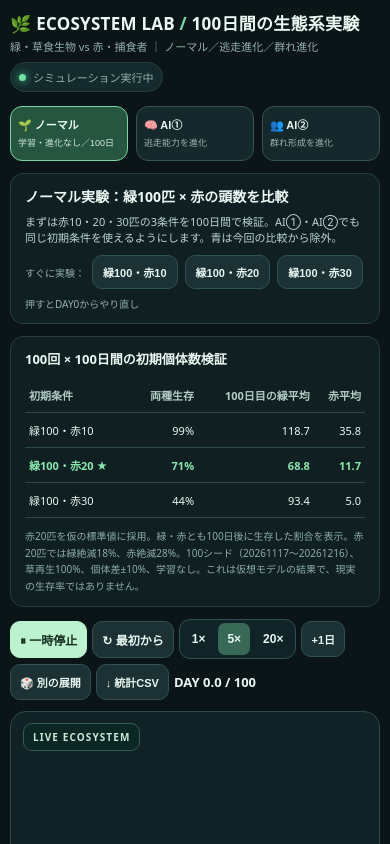
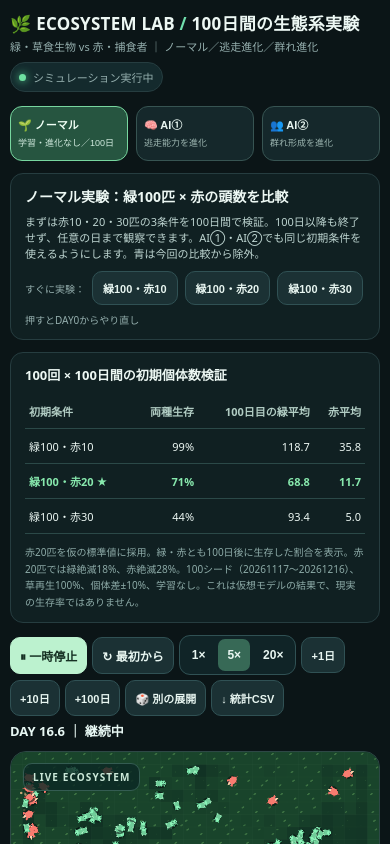
Before and after one commit to izu48625/ecosystem-lab, a plain HTML site: page index.html in a window 390 px wide. Shown: the top 844 px of the page. Drawn offline with Linux system fonts and the light colour scheme; animation ran at ten frames a second.

Commit message:
Show ongoing days and +10/+100-day controls on normal experiment

```diff
--- a/index.html
+++ b/index.html
@@ -34,7 +34,7 @@
 <section id="view-normal" class="tabview" role="tabpanel" aria-labelledby="tabButtonNormal">
 <div class="pane balanceIntro">
   <h2>ノーマル実験：緑100匹 × 赤の頭数を比較</h2>
-  <div class="tiny">まずは赤10・20・30匹の3条件を100日間で検証。AI①・AI②でも同じ初期条件を使えるようにします。青は今回の比較から除外。</div>
+  <div class="tiny">まずは赤10・20・30匹の3条件を100日間で検証。100日以降も終了せず、任意の日まで観察できます。AI①・AI②でも同じ初期条件を使えるようにします。青は今回の比較から除外。</div>
   <div class="presets"><span class="muted">すぐに実験：</span><button type="button" class="small" id="preset10">緑100・赤10</button><button type="button" class="small" id="preset20">緑100・赤20</button><button type="button" class="small" id="preset30">緑100・赤30</button><span class="muted">押すとDAY0からやり直し</span></div>
 </div>
 <div class="pane balanceIntro" id="balanceStudy" aria-label="初期個体数の検証結果">
@@ -46,7 +46,7 @@
  </tbody></table>
  <div class="mutebot">赤20匹を仮の標準値に採用。緑・赤とも100日後に生存した割合を表示。赤20匹では緑絶滅18%、赤絶滅28%。100シード（20261117〜20261216）、草再生100%、個体差±10%、学習なし。これは仮想モデルの結果で、現実の生存率ではありません。</div>
 </div>
-<div class="tool"><button class="primary" id="toggle">⏸ 一時停止</button><button id="reset">↻ 最初から</button><div class="speedset" id="speeds"><button data-s="1">1×</button><button data-s="5" class="active">5×</button><button data-s="20">20×</button></div><button id="single" class="small">+1日</button><button id="newseed" class="small">🎲 別の展開</button><button id="csv" class="small">↓ 統計CSV</button><span class="daylabel" id="day">DAY 0.0 / 100</span></div>
+<div class="tool"><button class="primary" id="toggle">⏸ 一時停止</button><button id="reset">↻ 最初から</button><div class="speedset" id="speeds"><button data-s="1">1×</button><button data-s="5" class="active">5×</button><button data-s="20">20×</button></div><button id="single" class="small">+1日</button><button id="jump10" class="small">+10日</button><button id="jump100" class="small">+100日</button><button id="newseed" class="small">🎲 別の展開</button><button id="csv" class="small">↓ 統計CSV</button><span class="daylabel" id="day">DAY 0.0 ｜ 継続中</span></div>
 <div class="layout"><div class="stage"><canvas id="world" width="960" height="600" aria-label="生態系のシミュレーション表示"></canvas><div class="watermark">LIVE ECOSYSTEM</div><div class="hint">生物をタップすると個体情報・追跡</div><div class="zoom"><button id="zout" title="縮小">−</button><button id="zreset" title="全体表示">全体</button><button id="zin" title="拡大">＋</button></div></div><div class="side">
 <div class="pane"><div class="sect">生存個体数</div><div class="sp"><span class="circle" style="background:#70e19d"></span><span class="spname">緑</span><span class="spnum" id="ng" style="color:#7de2a5">100</span></div><div class="sp"><span class="circle" style="background:#ff7b70"></span><span class="spname">赤</span><span class="spnum" id="nr" style="color:#ff9586">20</span></div><div class="sp legacy-blue"><span class="circle" style="background:#73a7ff"></span><span class="spname">青</span><span class="spnum" id="nb" style="color:#88b5ff">10</span></div><div class="meter"><div class="fill" id="grassbar" style="width:75%;background:#6bc18d"></div></div><div class="muted" style="margin-top:5px">草の残量 <span id="grass">75%</span></div></div>
 <div class="pane"><div class="sect">直近の出来事</div><div class="ev" id="event"><span class="eventday">DAY 0</span>2種類の生物を同じ生態系に投入しました。</div><div class="muted">実際のシミュレーションから記録</div></div>
@@ -66,6 +66,6 @@
   <p>緑100匹が仲間との距離や方向合わせを世代交代で進化させる100日間の実験。群れの形成は強制せず、生存に有利なら広がるか検証します。</p>
   <p>AI①と同じ初期頭数・草・赤の能力を使い、このタブに独立した100日間シミュレーションを用意します。</p></div>
 </section>
-<div class="mutebot">ECOSYSTEM LAB v0.3 ベースライン＋3タブ構成：食事後の餓死判定・壁際の逃走補正・個体日あたりの捕食効率を追加。AI学習はまだ未実装です。</div><div class="mutebot">※AI①・AI②は現時点で未実装です。ノーマルだけが操作可能です。</div><div class="mutebot">※自作のゲーム内モデルです。現実の生態系の予測ではありません。まず動きと演出の試作を目的としているため、結果はランダム性を含みます。シードを固定すると同じ条件の再現ができます。</div></div>
+<div class="mutebot">ECOSYSTEM LAB v0.3 ベースライン＋3タブ構成：食事後の餓死判定・壁際の逃走補正・個体日あたりの捕食効率を追加。AI学習はまだ未実装です。</div><div class="mutebot">※100日は検証・比較の基準日であり、ノーマル実験の終了日ではありません。100日を超えても再生・一時停止・日数送り・グラフ更新・統計CSV出力が続きます。※AI①・AI②は現時点で未実装です。ノーマルだけが操作可能です。</div><div class="mutebot">※自作のゲーム内モデルです。現実の生態系の予測ではありません。まず動きと演出の試作を目的としているため、結果はランダム性を含みます。シードを固定すると同じ条件の再現ができます。</div></div>
 <script src="src/sim-core.js"></script>
 <script src="src/ui.js"></script></body></html>
```
